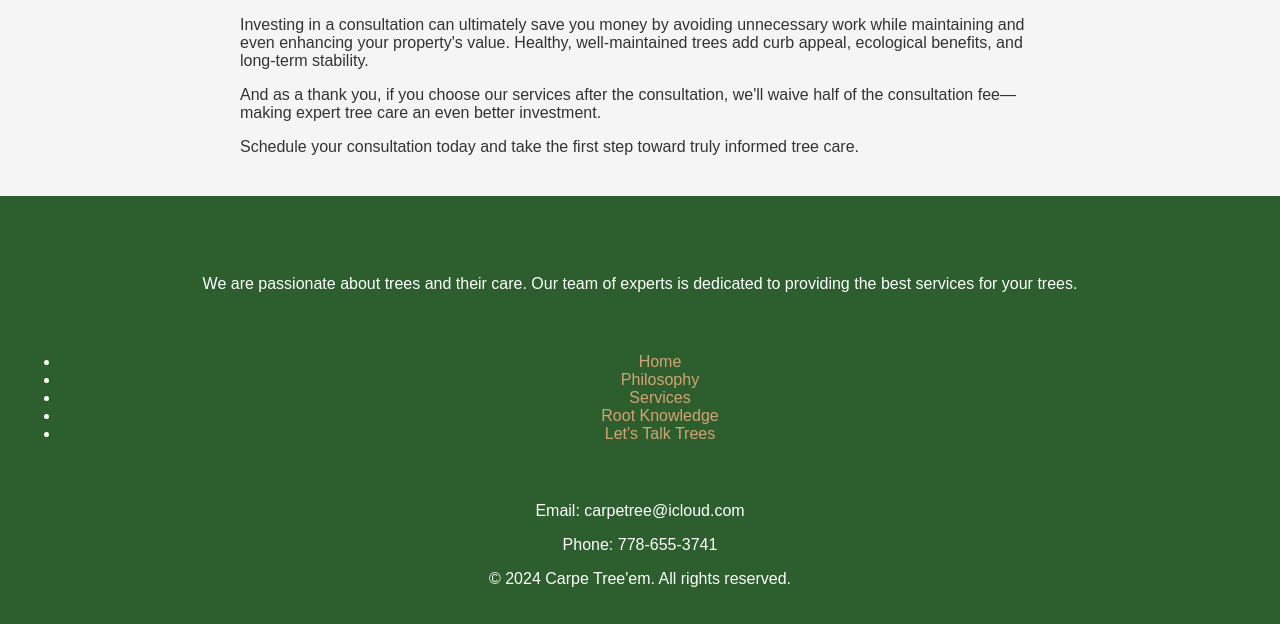
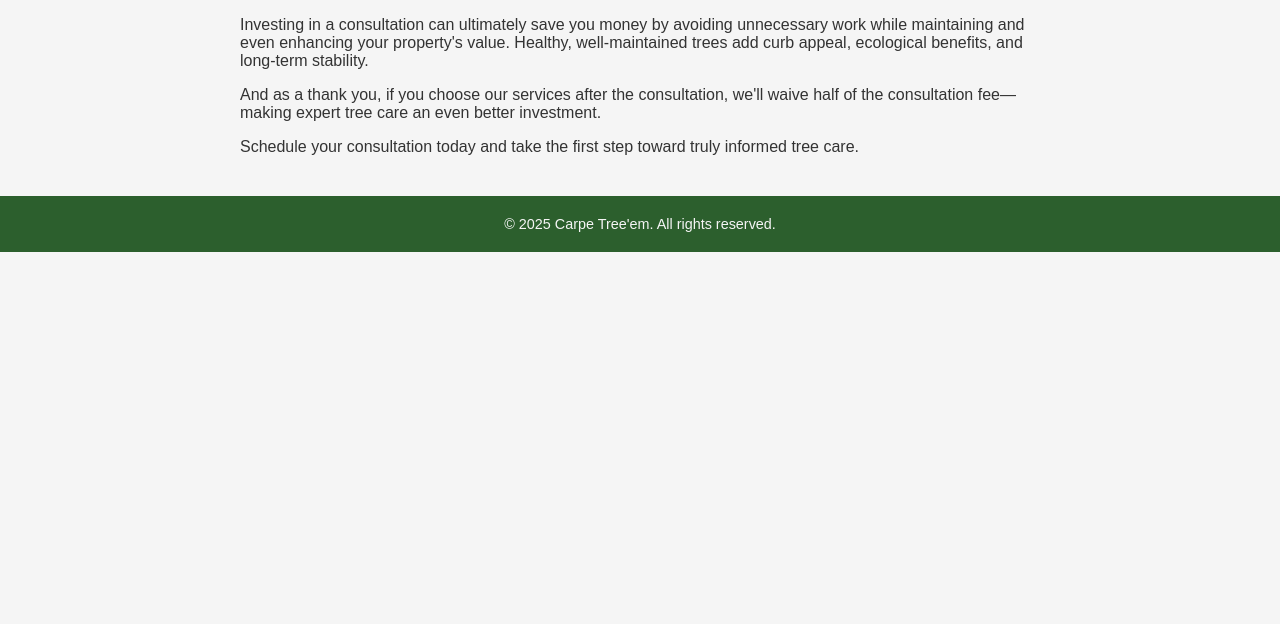
Before and after one commit to CarpeTree/web, a PHP site: page /philosophy.html in a window 1280 px wide. Shown: the part 823-1447 px from the top of the page. After the commit the page ends 1075 px from the top, so only its background shows below. Run offline with PHP 8.4, Linux system fonts and the light colour scheme.

Commit message:
Standardize footer across all pages, update copyright to 2025, and improve styling consistency

```diff
--- a/index.html
+++ b/index.html
@@ -871,7 +871,6 @@
 
   <!-- FOOTER: Social links and final notes -->
   <footer>
-    <p>Metro Detroit | Modern Arboriculture</p>
     <p>&copy; 2025 Carpe Tree'em. All rights reserved.</p>
   </footer>
 
--- a/lets-talk.html
+++ b/lets-talk.html
@@ -246,8 +246,9 @@
         </div>
     </section>
 
+    <!-- Footer -->
     <footer>
-        <!-- Same footer -->
+        <p>&copy; 2025 Carpe Tree'em. All rights reserved.</p>
     </footer>
 
     <script>
--- a/philosophy.html
+++ b/philosophy.html
@@ -53,31 +53,9 @@
         </div>
     </section>
 
+    <!-- Footer -->
     <footer>
-        <div class="footer-content">
-            <div class="footer-section">
-                <h3>About Us</h3>
-                <p>We are passionate about trees and their care. Our team of experts is dedicated to providing the best services for your trees.</p>
-            </div>
-            <div class="footer-section">
-                <h3>Quick Links</h3>
-                <ul>
-                    <li><a href="index.html">Home</a></li>
-                    <li><a href="philosophy.html">Philosophy</a></li>
-                    <li><a href="services.html">Services</a></li>
-                    <li><a href="root-knowledge.html">Root Knowledge</a></li>
-                    <li><a href="lets-talk.html">Let's Talk Trees</a></li>
-                </ul>
-            </div>
-            <div class="footer-section">
-                <h3>Contact Us</h3>
-                <p>Email: carpetree@icloud.com</p>
-                <p>Phone: 778-655-3741</p>
-            </div>
-        </div>
-        <div class="footer-bottom">
-            <p>&copy; 2024 Carpe Tree'em. All rights reserved.</p>
-        </div>
+        <p>&copy; 2025 Carpe Tree'em. All rights reserved.</p>
     </footer>
 </body>
 </html>
--- a/root-knowledge.html
+++ b/root-knowledge.html
@@ -41,8 +41,9 @@
         </div>
     </section>
 
+    <!-- Footer -->
     <footer>
-        <!-- Same footer -->
+        <p>&copy; 2025 Carpe Tree'em. All rights reserved.</p>
     </footer>
 </body>
 </html>
--- a/services.html
+++ b/services.html
@@ -194,6 +194,7 @@
         <a href="lets-talk.html" class="cta-button">Get Started</a>
     </section>
 
+    <!-- Footer -->
     <footer>
         <div class="footer-content">
             <div class="footer-section">
@@ -217,7 +218,7 @@
             </div>
         </div>
         <div class="footer-bottom">
-            <p>&copy; 2024 Carpe Tree'em. All rights reserved.</p>
+            <p>&copy; 2025 Carpe Tree'em. All rights reserved.</p>
         </div>
     </footer>
 </body>
--- a/style.css
+++ b/style.css
@@ -119,11 +119,19 @@
   }
 
   footer {
-    background-color: var(--deep-forest-green);
-    color: white;
     text-align: center;
     padding: 20px;
-    margin-top: 20px;
+    background-color: var(--deep-forest-green);
+    color: var(--background-color);
+    margin-top: 40px;
+    width: 100%;
+    box-sizing: border-box;
+  }
+
+  footer p {
+    margin: 0;
+    padding: 0;
+    font-size: 0.9em;
   }
 
   /* Persistent contact header */
--- a/video_quote.html
+++ b/video_quote.html
@@ -278,8 +278,9 @@
         </div>
     </section>
 
+    <!-- Footer -->
     <footer>
-        <p>&copy; 2024 Carpe Tree'em. All rights reserved.</p>
+        <p>&copy; 2025 Carpe Tree'em. All rights reserved.</p>
     </footer>
 
     <script>
```
